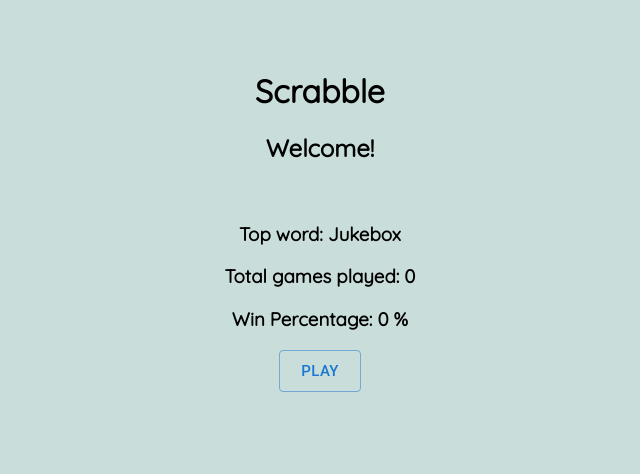
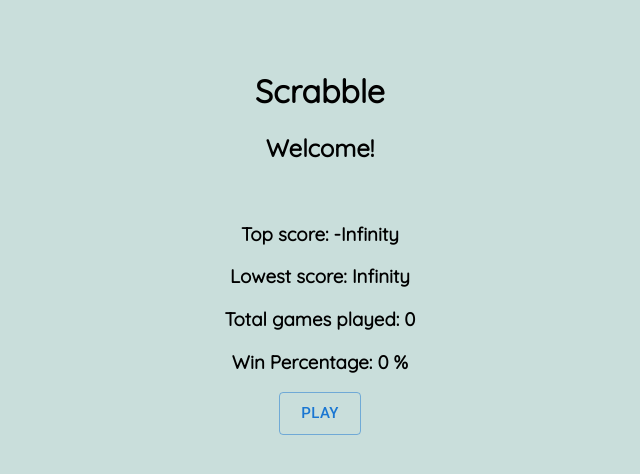
Before and after one commit to dnslusser/tca-scrabble, a React (Create React App) app: page /#/ in a window 1280 px wide. Shown: the top 474 px of the page, without its empty margins (320-960 px from the left). Built offline with nearby package versions, Linux system fonts and the light colour scheme; a web font is replaced by a local one.

Commit message:
Updated home stats

```diff
--- a/src/Home.js
+++ b/src/Home.js
@@ -1,9 +1,19 @@
 import * as React from 'react';
 import Button from '@mui/material/Button';
 import { useNavigate } from 'react-router-dom';
+import { Card, CardContent, Typography } from '@mui/material';
 
+const findTopWord = (results) => (
+    Math.max(
+        ...results.map(x => x.score)
+    )
+);
 
-// const calculateTopWord = () => ();
+const findMinWord = (results) => (
+    Math.min(
+        ...results.map(x => x.score)
+    )
+);
 
 export const Home = ({
     gameResults
@@ -22,10 +32,22 @@ export const Home = ({
         nav("/scorepage")
     };
 
-    const win = gameResults.filter(n => n == true).length;
+    const win = gameResults.filter(n => n.winner).length;
+
+    const topWord = findTopWord(gameResults);
+
+    // const topWord = 0;
+
+    // if (gameResults != 0) {
+    //     topWord = findTopWord(gameResults)
+    // }
+
+    const minWord = findMinWord(gameResults);
+
 
     let calculateWinPercentage = ((win / gameResults.length)*100).toFixed(2);
     calculateWinPercentage = isNaN(calculateWinPercentage) ? 0 : Number(calculateWinPercentage);
+
 
     return (
         <>
@@ -37,11 +59,46 @@ export const Home = ({
 
                 <h2>
                     Welcome!
+                    {Date}
                 </h2>
                 <br></br>
+                {/* <Card
+                    sx={{ minWidth: 275}}
+
+                >
+                    <CardContent>
+                        <Typography
+                            variant="h5"
+                            gutterBottom
+                        >
+                            Top Score: {topWord}
+                        </Typography>
+                        <Typography
+                            variant="h5"
+                            gutterBottom
+                        >
+                            Lowest Score: {minWord}
+                        </Typography>
+                        <Typography
+                            variant="h5"
+                            gutterBottom
+                        >
+                            Total Games Played: {gameResults.length}
+                        </Typography>
+                        <Typography
+                            variant="h5"
+                        >
+                            Win Percentage: {calculateWinPercentage} %
+                        </Typography>
+                    </CardContent>
+                </Card> */}
                 <h3
+
                 >
-                    Top word: Jukebox
+                    Top score: {topWord}
+                </h3>
+                <h3>
+                    Lowest score: {minWord}
                 </h3>
                 <h3>
                     Total games played: {gameResults.length}
@@ -50,6 +107,7 @@ export const Home = ({
                     Win Percentage: {calculateWinPercentage} %
                 </h3>
                 <Button
+
                     variant = "outlined"
                     size="large"
                     onClick={startGame}
```
